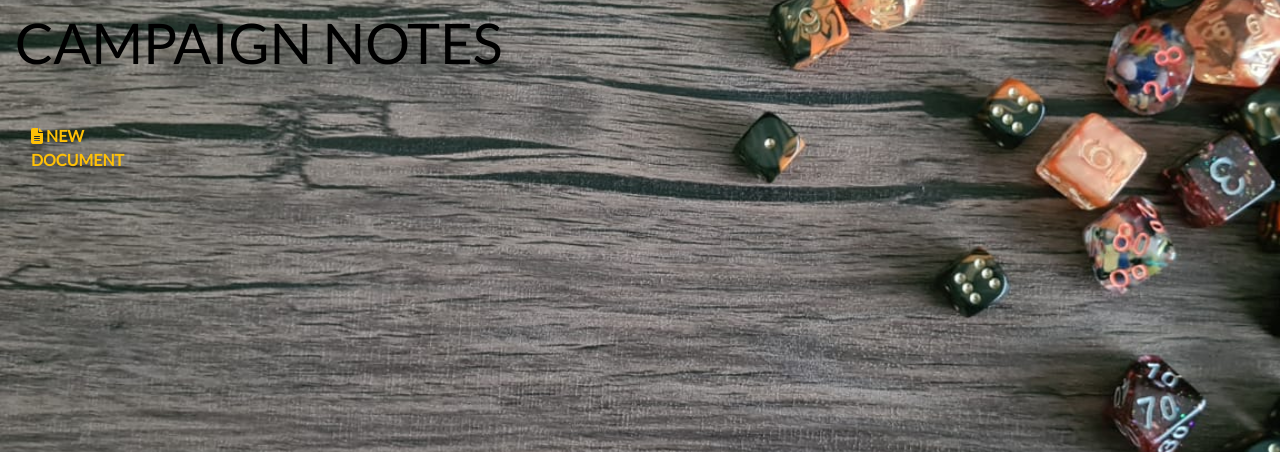
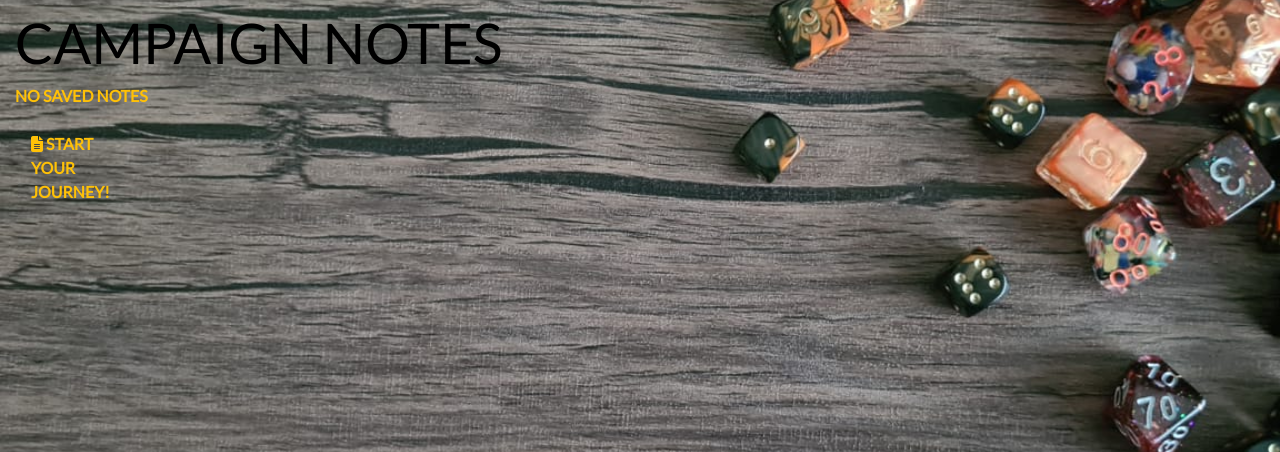
Before and after one commit to AbnocChinwads/fourth-milestone-project, a Django app: page /notes/ in a window 1280 px wide. Shown: the part 155-607 px from the top of the page. Run offline with Django 3.2, Linux system fonts and the light colour scheme; data that the repository does not hold is empty; some libraries are stand-ins or nearby versions.

Commit message:
database items can now be created

```diff
--- a/notes/admin.py
+++ b/notes/admin.py
@@ -3,8 +3,4 @@ from django.contrib import admin
 from .models import Document
 
 
-class DocumentAdmin(admin.ModelAdmin):
-    readonly_fields = ('id',)
-
-
-admin.site.register(Document, DocumentAdmin)
+admin.site.register(Document)
--- a/notes/models.py
+++ b/notes/models.py
@@ -2,8 +2,8 @@ from django.db import models
 
 
 class Document(models.Model):
-    title = models.CharField(max_length=255)
-    content = models.TextField(blank=True)
+    title = models.CharField(max_length=255, null=False, blank=False)
+    content = models.TextField(null=False, blank=False)
 
     def __str__(self):
         return self.title
--- a/notes/templates/notes.html
+++ /dev/null
@@ -1,43 +0,0 @@
-<!doctype html>
-{% extends 'base.html' %}
-{% load static %}
-
-{% block page_header %}
-    <div class="container header-container">
-        <div class="row">
-            <div class="col"></div>
-        </div>
-    </div>
-{% endblock %}
-
-{% block content %}
-    <div class="container-fluid">
-        <div class="row">
-            <div class="col-7 col-md-6 my-auto">
-                <h1 class="display-4 logo-font text-black">
-                    Campaign Notes
-                </h1>
-            </div>
-        </div>
-        <div class="row">
-            <div class="col-2">
-                <ul class="logo-font font-weight-bold nav-link text-warning mr-5">
-                    {% for doc in documents %}
-                        {% if doc.id %}
-                            <li>
-                                <a href="{% url 'open-notes' doc.id %}" class="logo-font font-weight-bold nav-link text-warning mr-5">
-                                    {{ doc.title }}
-                                </a>
-                            </li>
-                        {% else %}
-                            <p class="logo-font font-weight-bold nav-link text-warning mr-5">No documents available</p>
-                        {% endif %}
-                    {% endfor %}
-                </ul>
-                <a href="{% url 'add-notes' %}?docid={{ doc.id }}" class="logo-font font-weight-bold nav-link text-warning mr-5">
-                    <i class="fas fa-file-alt"></i> New document
-                </a>
-            </div>
-        </div>
-    </div>
-{% endblock %}
--- /dev/null
+++ b/notes/templates/notes/notes.html
@@ -0,0 +1,41 @@
+<!doctype html>
+{% extends 'base.html' %}
+{% load static %}
+
+{% block page_header %}
+    <div class="container header-container">
+        <div class="row">
+            <div class="col"></div>
+        </div>
+    </div>
+{% endblock %}
+
+{% block content %}
+    <div class="container-fluid">
+        <div class="row">
+            <div class="col-7 col-md-6 my-auto">
+                <h1 class="display-4 logo-font text-black">
+                    Campaign Notes
+                </h1>
+            </div>
+        </div>
+        <div class="row">
+            <div class="col-2">
+                {% for doc in documents %}
+                    <ul class="logo-font font-weight-bold nav-link text-warning mr-5">
+                        <li>
+                            <a href="#" class="logo-font font-weight-bold nav-link text-warning mr-5">
+                                {{ doc.title }}
+                            </a>
+                        </li>
+                    </ul>
+                {% empty %}
+                    <p class="logo-font font-weight-bold text-warning mr-5">No saved notes</p>
+                {% endfor %}
+                <a href="{% url 'add_notes' %}" class="logo-font font-weight-bold nav-link text-warning mr-5">
+                    <i class="fas fa-file-alt"></i> Start your journey!
+                </a>
+            </div>
+        </div>
+    </div>
+{% endblock %}
--- a/notes/urls.py
+++ b/notes/urls.py
@@ -2,9 +2,6 @@ from django.urls import path
 from . import views
 
 urlpatterns = [
-    path('', views.view_notes, name='notes'),
-    path('add-notes/', views.add_note, name='add-notes'),
-    path('open-notes/<int:docid>/', views.open_note, name='open-notes'),
-    path('edit-note/', views.update_note, name='edit-note'),
-    path('delete-note/', views.delete_note, name='delete-note'),
+    path('', views.view_notes, name='view_notes'),
+    path('add', views.add_notes, name='add_notes'),
 ]
--- a/notes/views.py
+++ b/notes/views.py
@@ -1,7 +1,6 @@
-from django.shortcuts import render, redirect, get_object_or_404
+from django.shortcuts import render, redirect
 
 from .models import Document
-from .forms import DocumentForm
 
 
 def view_notes(request):
@@ -9,73 +8,23 @@ def view_notes(request):
     A view to show all campaign notes for the user,
     including sorting and search queries
     """
-    docid = request.POST.get('docid')
     documents = Document.objects.all()
 
     context = {
-        'docid': docid,
         'documents': documents,
     }
 
-    return render(request, 'notes.html', context)
-
-# Create
+    return render(request, 'notes/notes.html', context)
 
 
-def add_note(request):
-    """ A view to create a new document """
+def add_notes(request):
+    """
+    A view to save the newly created document to the database
+    """
     if request.method == 'POST':
-        form = DocumentForm(request.POST.get)
+        title = request.POST.get('document_title')
+        content = request.POST.get('document_content')
+        Document.objects.create(title=title, content=content)
 
-        if form.is_valid:
-            title = form.cleaned_data['title']
-            content = form.cleaned_data['content']
-            document = Document(title=title, content=content)
-            document.save()
-    else:
-        form = Document()
-
-    return render(request, 'add-notes.html', {'form': form})
-
-# Read
-
-
-def open_note(request, docid):
-    """ A view to show the currently open document """
-    docid = get_object_or_404(Document, pk=docid)
-    documents = Document.objects.all()
-
-    context = {
-        'docid': docid,
-        'documents': documents,
-    }
-
-    return render(request, 'open-notes.html', context)
-
-# Update
-
-
-def update_note(request):
-    """ A view to update the currently open document """
-    if request.method == 'POST':
-        form = DocumentForm(request.POST.get)
-
-        if form.is_valid:
-            title = form.cleaned_data['title']
-            content = form.cleaned_data['content']
-            document = Document(title=title, content=content)
-            document.save()
-    else:
-        form = Document()
-
-    return redirect(request, 'notes.html', {'form': form})
-
-# Delete
-
-
-def delete_note(request, docid):
-    """ A view to delete the currently open document """
-    document = get_object_or_404(Document, pk=docid)
-    document.delete()
-
-    return redirect('notes.html')
+        return redirect('view_notes')
+    return render(request, 'notes/add_notes.html')
--- a/templates/includes/main-nav.html
+++ b/templates/includes/main-nav.html
@@ -30,7 +30,7 @@
             </a>
             <div class="dropdown-menu bg-warning border-0" aria-labelledby="clothing-link">
                 for loop here
-                <a href="{% url 'notes' %}" class="dropdown-item">Campaign Name</a>
+                <a href="{% url 'view_notes' %}" class="dropdown-item">Campaign Name</a>
             </div>
         </li>
 
```
Also changed, not shown: notes/forms.py (deleted, +0 -17 lines), notes/templates/add-notes.html (deleted, +0 -42 lines), notes/templates/notes/add_notes.html (added, +47 -0 lines), notes/migrations/0003_auto_20210411_1124.py (added), notes/templates/notes/edit-note.html (renamed from notes/templates/edit-note.html), notes/templates/notes/open-notes.html (renamed from notes/templates/open-notes.html).
